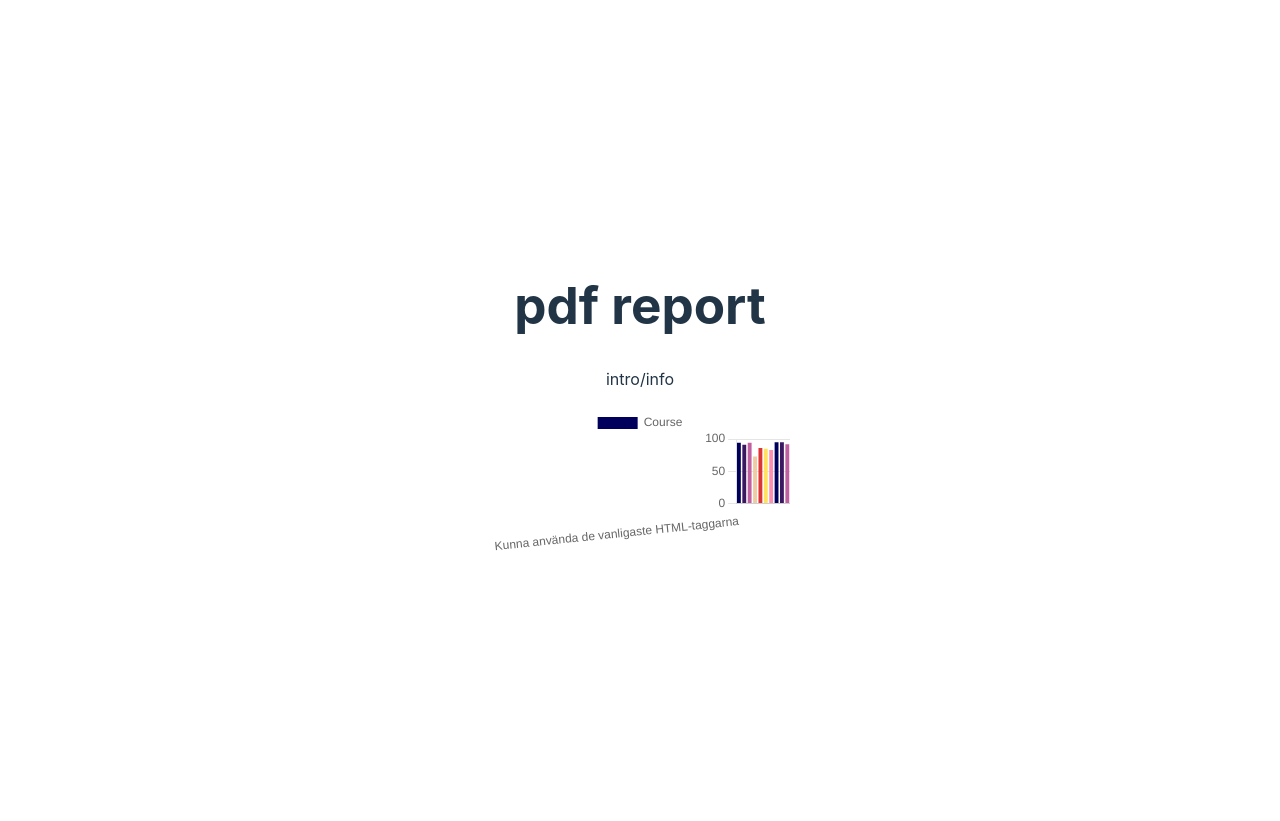
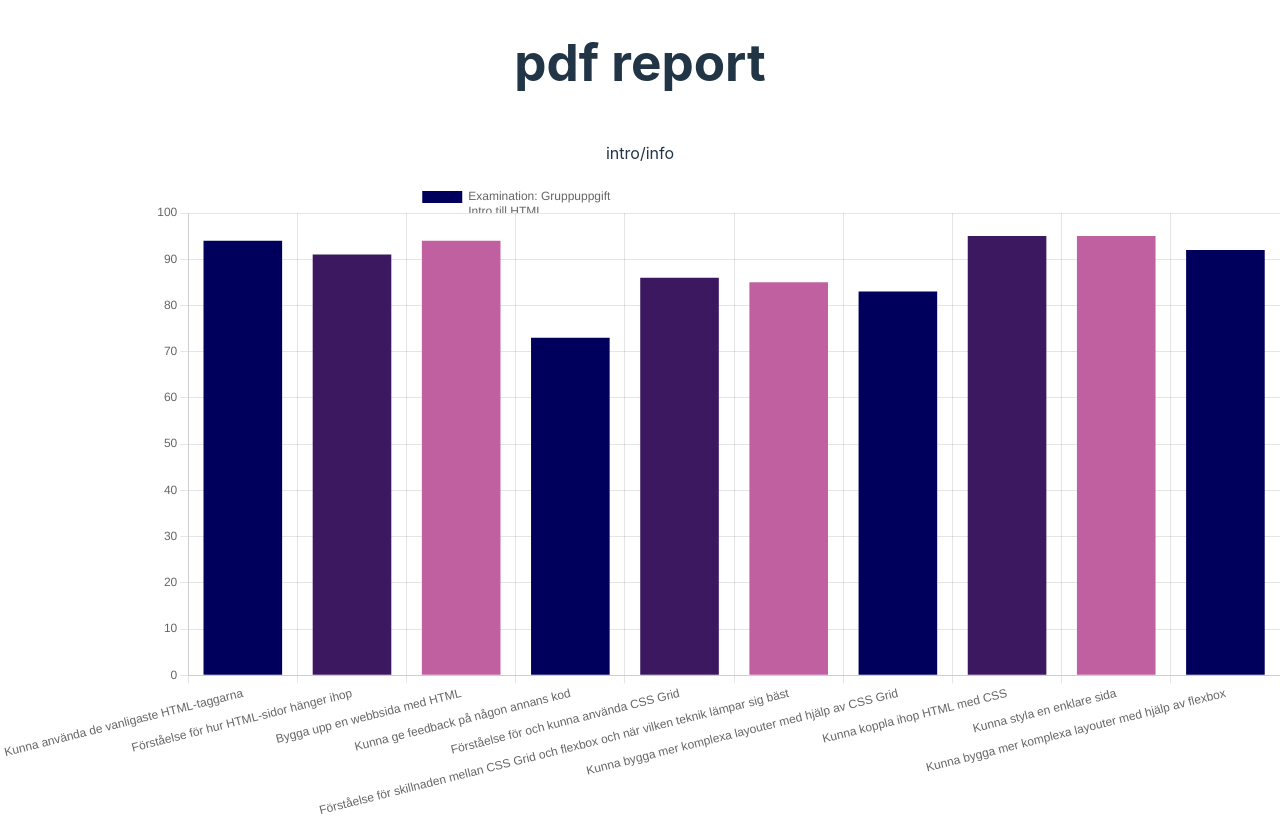
Before and after one commit to ammarfolk/PDF-Report, a React (Vite) app in the folder pdf-report/: page / in a window 1280 px wide. Before the commit the page ends 800 px from the top, so only its background shows below. Built offline with nearby package versions, Linux system fonts and the light colour scheme.

Commit message:
css fixes

```diff
--- a/pdf-report/src/App.css
+++ b/pdf-report/src/App.css
@@ -1,41 +1,17 @@
-#root {
-  max-width: 1280px;
-  margin: 0 auto;
-  padding: 2rem;
-  text-align: center;
+*{
+  width: 100vw;
+  height: 100vh;
 }
 
-.logo {
-  height: 6em;
-  padding: 1.5em;
-  will-change: filter;
-}
-.logo:hover {
-  filter: drop-shadow(0 0 2em #646cffaa);
-}
-.logo.react:hover {
-  filter: drop-shadow(0 0 2em #61dafbaa);
+
+.wrapper{
+display: flex;
+flex-direction: column;
+text-align: center;
+
 }
 
-@keyframes logo-spin {
-  from {
-    transform: rotate(0deg);
-  }
-  to {
-    transform: rotate(360deg);
-  }
+.chart{
+  height: 200px;
+  width: 200px;
 }
-
-@media (prefers-reduced-motion: no-preference) {
-  a:nth-of-type(2) .logo {
-    animation: logo-spin infinite 20s linear;
-  }
-}
-
-.card {
-  padding: 2em;
-}
-
-.read-the-docs {
-  color: #888;
-}
--- a/pdf-report/src/App.tsx
+++ b/pdf-report/src/App.tsx
@@ -1,12 +1,9 @@
 import './App.css'
 import "chart.js/auto";
 import { avrgScoreDiagramData } from "./data/dataexport";
-import { Bar, Pie } from "react-chartjs-2";
+import { Bar } from "react-chartjs-2";
 
 function App() {
-
-  console.log(avrgScoreDiagramData);
-
 
 
 
@@ -14,9 +11,7 @@
     <div className="wrapper">
       <h1>pdf report</h1>
       <p>intro/info</p>
-      <Bar data={avrgScoreDiagramData} />
-
-
+      <Bar className="chart" data={avrgScoreDiagramData} />
     </div>
   )
 }
--- a/pdf-report/src/data/dataexport.ts
+++ b/pdf-report/src/data/dataexport.ts
@@ -4,6 +4,10 @@
 
 
 //avrg score
+
+
+
+
 
 const avrgData: any = newData.map((object) => object.goals);
 
@@ -29,44 +33,65 @@
 // console.log(avrgDataTitle);
 console.log('avrgscore: ', newScoreData);
 
+const titleData = data.data.courseDashboard.modules;
+const subData: string[] = titleData.map((object: any) =>
+  object.title ? object.title : "");
 
 const avrgScoreDiagramData = {
 	labels: newlabelData ,
 	datasets: [
 		{
-			label: "Course",
+			label: subData,
 			data: newScoreData,
-			backgroundColor: ['#00005C', '#3B185F', '#C060A1', '#F0CAA3', '#DC3535', '#FFE15D', '#FF8FB1'],
-			borderColor: '#3c2f2f'
+			backgroundColor: ['#00005C', '#3B185F', '#C060A1'],
+      hoverOffset: 0,
     }
 	],
-  options: {
-    responsive:true,
-    maintainAspectRatio: false
 
-}
 }
 
 
 export { avrgScoreDiagramData}
 
-/*     for (const categoryTypeName of categoryData) {
-      categoryCount[categoryTypeName] = categoryCount[categoryTypeName]
-        ? categoryCount[categoryTypeName] + 1
-        : 1;
+/*    import data from "./data.json";
+
+const colors = [
+  "rgb(255, 99, 132)",
+  "rgb(255, 159, 64)",
+  "rgb(255, 205, 86)",
+  "rgb(75, 192, 192)",
+  "rgb(54, 162, 235)",
+  "rgb(153, 102, 255)",
+];
+
+function avrgScore() {
+  let avrg: any = {};
+  const newData = data.data.courseDashboard.modules{goals:any};
+  const subData: string[] = newData.map((object: any) =>
+    object.title ? object.title : ""
+  );
+
+  console.log(avrg);
+  for (const avrgdata of subData) {
+    avrg[avrgdata] = avrg[avrgdata] ? avrg[avrgdata] +1: 1;
   }
-    return categoryCount; */
+  return avrg;
 
 
-/*   const categoryStats = avrgScore();
-  const ByCategoryData = {
-    labels: Object.keys(categoryStats),
+}
+
+const avrgStats = avrgScore();
+const avrgScoreDiagramData = {
+  labels: Object.keys(avrgStats),
   datasets: [
     {
-        label: "Winners by category",
-        data: Object.values(categoryStats),
+      label: "avrg",
+      data: Object.values(avrgStats),
       backgroundColor: colors,
       hoverOffset: 0,
     },
   ],
-  }; */
+};
+
+export { avrgScoreDiagramData };
+ */
--- a/pdf-report/src/main.tsx
+++ b/pdf-report/src/main.tsx
@@ -6,5 +6,5 @@
 ReactDOM.createRoot(document.getElementById('root') as HTMLElement).render(
   <React.StrictMode>
     <App />
-  </React.StrictMode>,
+  </React.StrictMode>
 )
```
Lines whose indentation alone changed are shown as unchanged.
